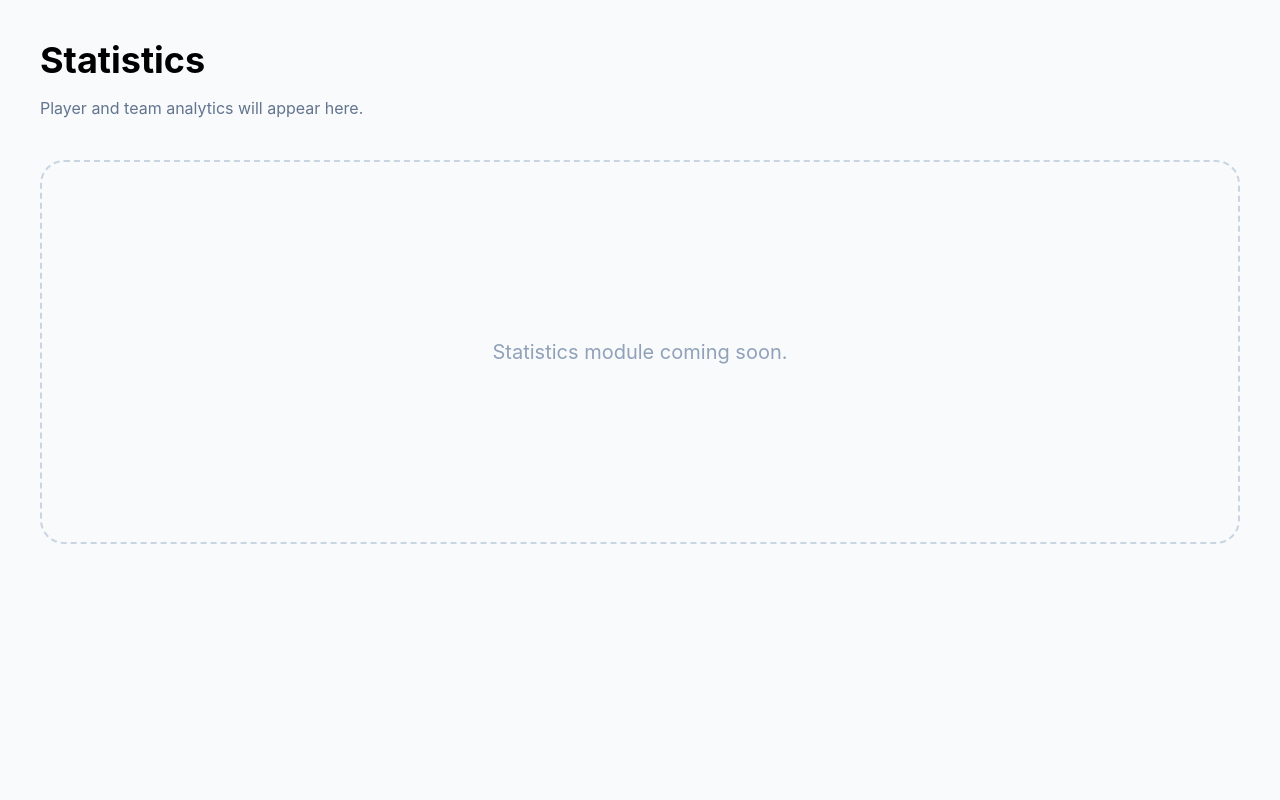
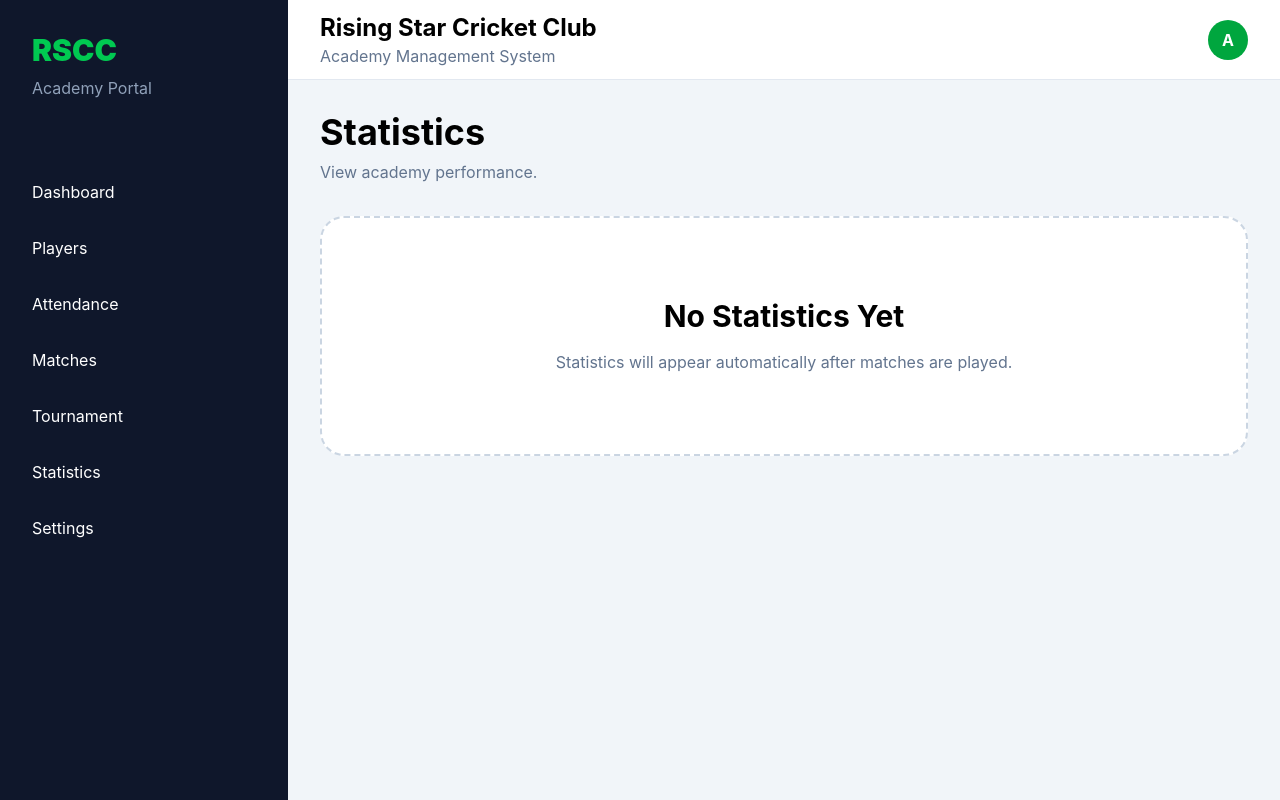
Before and after one commit to apexalphaa/rscc-app, a React (Vite) app in the folder apps/frontend/: page /statistics in a window 1280 px wide. Built offline with nearby package versions, Linux system fonts and the light colour scheme.

Commit message:
Update Statistics.jsx

```diff
--- a/apps/frontend/src/pages/Statistics.jsx
+++ b/apps/frontend/src/pages/Statistics.jsx
@@ -1,23 +1,25 @@
+import DashboardLayout from "../layouts/DashboardLayout";
+import EmptyState from "../components/EmptyState";
+import PageHeader from "../components/PageHeader";
+
 export default function Statistics() {
   return (
-    <div className="p-10">
+    <DashboardLayout>
 
-      <h1 className="text-4xl font-bold">
-        Statistics
-      </h1>
+      <PageHeader
+        title="Statistics"
+        subtitle="View academy performance."
+      />
 
-      <p className="text-slate-500 mt-4">
-        Player and team analytics will appear here.
-      </p>
+      <div className="mt-8">
 
-      <div className="mt-10 rounded-3xl border-2 border-dashed border-slate-300 h-96 flex items-center justify-center">
-
-        <p className="text-slate-400 text-xl">
-          Statistics module coming soon.
-        </p>
+        <EmptyState
+          title="No Statistics Yet"
+          description="Statistics will appear automatically after matches are played."
+        />
 
       </div>
 
-    </div>
+    </DashboardLayout>
   );
 }
```
